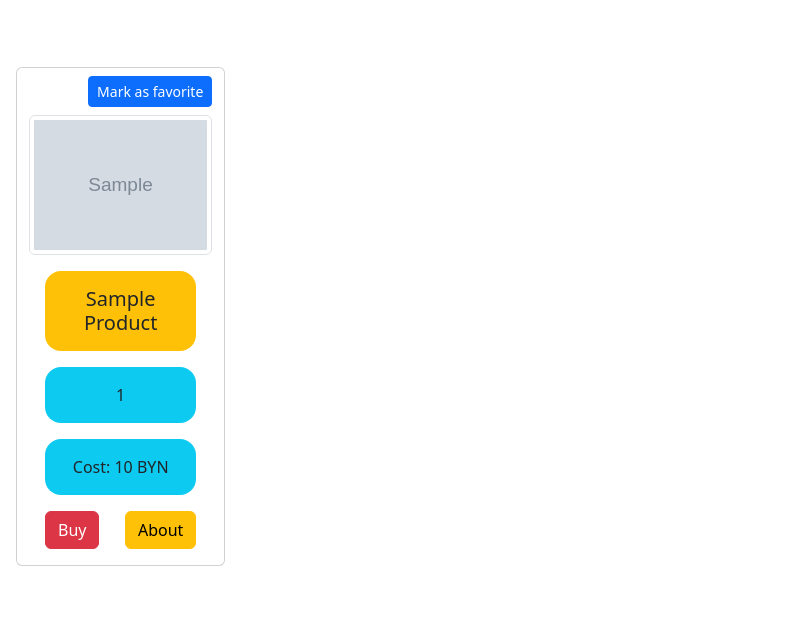
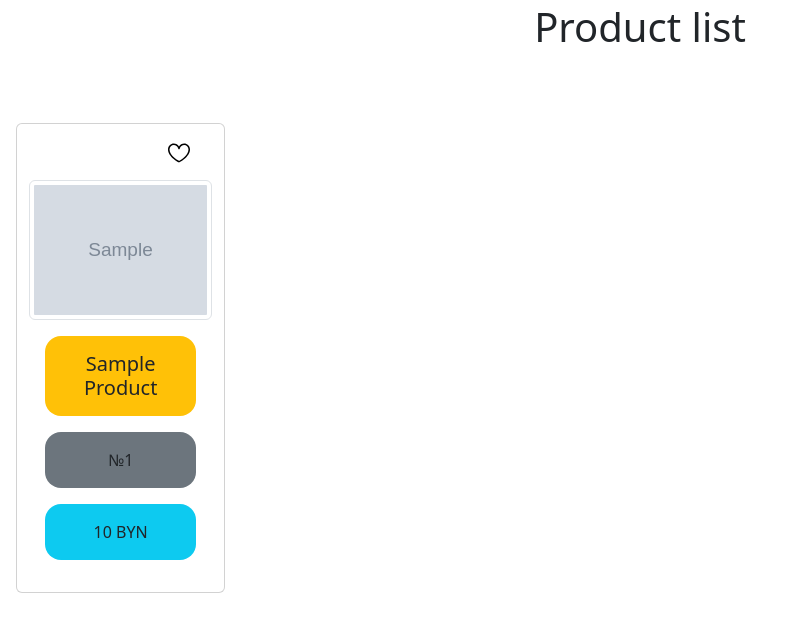
Before and after one commit to DedRobin/my-first-shop, a Django app: template templates/index.html in a window 1280 px wide. Shown: the part 53-685 px from the top of the page, without its empty margins (0-793 px from the left). Run offline with Django 3.2, Linux system fonts and the light colour scheme; the template is opened without the code that fills it: most values are stand-ins (such as "Sample title", 1, 10 or a date in 2020); grey boxes marked "Sample" are stand-in pictures.

Commit message:
added ability to include in 'Favorite'

```diff
--- a/my_first_project/urls.py
+++ b/my_first_project/urls.py
@@ -17,7 +17,7 @@ from django.conf import settings
 from django.contrib import admin
 from django.urls import path
 
-from products.views import products
+from products.views import products, as_favorite
 from users.views import register_user, login_view, logout_view
 
 urlpatterns = [
@@ -26,6 +26,7 @@ urlpatterns = [
     path("register/", register_user, name="register"),
     path("login/", login_view, name="login"),
     path("logout/", logout_view, name="logout"),
+    path("<int:product_id>/as_favorite/", as_favorite, name="as_favorite"),
 ]
 
 if settings.DEBUG:
--- a/templates/header.html
+++ b/templates/header.html
@@ -6,16 +6,23 @@
         </button>
         <div class="collapse navbar-collapse" id="navbarSupportedContent">
             <ul class="navbar-nav me-auto mb-2 mb-lg-0">
-                <li class="nav-item"><a class="nav-link active" aria-current="page" href="{% url 'index' %}">Products</a></li>
+                <li class="nav-item"><a class="nav-link active" aria-current="page"
+                                        href="{% url 'index' %}">Products</a></li>
 
                 {% if email == "Not login" %}
-                    <li class="nav-item"><a class="nav-link" aria-current="page" href="{% url 'register' %}">Register</a></li>
-                    <li class="nav-item"><a class="nav-link" aria-current="page" href="{% url 'login' %}">Login</a></li>
+
+                    <li class="nav-item"><a class="nav-link" aria-current="page"
+                                            href="{% url 'register' %}">Register</a></li>
+                    <li class="nav-item"><a class="nav-link" aria-current="page"
+                                            href="{% url 'login' %}">Login</a></li>
+
+                {% else %}
+
+                    <li class="nav-item"><a class="nav-link" aria-current="page"
+                                            href="{% url 'logout' %}">Logout</a>
+                    </li>
+
                 {% endif %}
-
-            {% if email != "Not login"  %}
-                <li class="nav-item"><a class="nav-link" aria-current="page" href="{% url 'logout' %}">Logout</a></li>
-            {% endif %}
             </ul>
         </div>
         <div>{{ email }}</div>
--- a/templates/index.html
+++ b/templates/index.html
@@ -5,7 +5,7 @@
 {% block content %}
 
     {% include 'header.html' %}
-
+    <h1 class="text-center">Product list</h1>
     <div class="container-fluid row text-center justify-content-between pt-5">
 
         {% for product in product_list %}
--- a/templates/product.html
+++ b/templates/product.html
@@ -1,16 +1,22 @@
 {% load static %}
 
 <div class="card m-3 col-2">
-    <form method="post" class="d-flex text-end justify-content-between py-2" action="{{ product.id }}/favorite/">
+    <form method="post" class="d-md-flex justify-content-md-end m-2" action="{{ product.id }}/as_favorite/">
         {% csrf_token %}
         {% if product.favorite.exists %}
-            <div class="d-inline bg-danger px-2 rounded">Mark</div>
+            <button type="submit" class="btn justify">
+                <svg xmlns="http://www.w3.org/2000/svg" viewBox="0 0 24 24" width="24" height="24">
+                    <path d="M14 20.408c-.492.308-.903.546-1.192.709-.153.086-.308.17-.463.252h-.002a.75.75 0 01-.686 0 16.709 16.709 0 01-.465-.252 31.147 31.147 0 01-4.803-3.34C3.8 15.572 1 12.331 1 8.513 1 5.052 3.829 2.5 6.736 2.5 9.03 2.5 10.881 3.726 12 5.605 13.12 3.726 14.97 2.5 17.264 2.5 20.17 2.5 23 5.052 23 8.514c0 3.818-2.801 7.06-5.389 9.262A31.146 31.146 0 0114 20.408z"></path>
+                </svg>
+            </button>
         {% else %}
-            <div></div>
+            <button type="submit" class="btn">
+                <svg xmlns="http://www.w3.org/2000/svg" viewBox="0 0 24 24" width="24" height="24">
+                    <path fill-rule="evenodd"
+                          d="M6.736 4C4.657 4 2.5 5.88 2.5 8.514c0 3.107 2.324 5.96 4.861 8.12a29.66 29.66 0 004.566 3.175l.073.041.073-.04c.271-.153.661-.38 1.13-.674.94-.588 2.19-1.441 3.436-2.502 2.537-2.16 4.861-5.013 4.861-8.12C21.5 5.88 19.343 4 17.264 4c-2.106 0-3.801 1.389-4.553 3.643a.75.75 0 01-1.422 0C10.537 5.389 8.841 4 6.736 4zM12 20.703l.343.667a.75.75 0 01-.686 0l.343-.667zM1 8.513C1 5.053 3.829 2.5 6.736 2.5 9.03 2.5 10.881 3.726 12 5.605 13.12 3.726 14.97 2.5 17.264 2.5 20.17 2.5 23 5.052 23 8.514c0 3.818-2.801 7.06-5.389 9.262a31.146 31.146 0 01-5.233 3.576l-.025.013-.007.003-.002.001-.344-.666-.343.667-.003-.002-.007-.003-.025-.013A29.308 29.308 0 0110 20.408a31.147 31.147 0 01-3.611-2.632C3.8 15.573 1 12.332 1 8.514z"></path>
+                </svg>
+            </button>
         {% endif %}
-        <button type="submit" class="btn btn-primary btn-sm">
-            Mark as favorite
-        </button>
     </form>
     {% if product.image %}
         <img src="{{ product.image.url }}" class="img-fluid img-thumbnail" alt="{{ product.title }}">
@@ -19,15 +25,15 @@
     {% endif %}
     <div class="card-body">
         <h5 class="card-title text-center bg-warning rounded-4 p-3">{{ product.title|title }}</h5>
-        <div class="card-text bg-info rounded-4 py-3 my-3">{{ product.external_id }}</div>
-        <div class="card-text bg-info rounded-4 py-3 my-3">Cost: {{ product.cost }} BYN</div>
-        <div class="d-flex justify-content-between">
-            <button type="button" class="d-block btn btn-danger">Buy</button>
-            <form class="d-block" method="get" action="about/">
-                <button type="submit" class="btn btn-warning" name="id" value={{ product.id }}>
-                    About
-                </button>
-            </form>
-        </div>
+        <div class="card-text bg-secondary rounded-4 py-3 my-3">№{{ product.external_id }}</div>
+        <div class="card-text bg-info rounded-4 py-3 my-3">{{ product.cost }} BYN</div>
+        {#        <div class="d-flex justify-content-between">#}
+        {#            <button type="button" class="d-block btn btn-danger">Buy</button>#}
+        {#            <form class="d-block" method="get" action="about/">#}
+        {#                <button type="submit" class="btn btn-warning" name="id" value={{ product.id }}>#}
+        {#                    About#}
+        {#                </button>#}
+        {#            </form>#}
+        {#        </div>#}
     </div>
 </div>
--- a/users/views.py
+++ b/users/views.py
@@ -21,7 +21,7 @@ def register_user(request):
                 return redirect("/")
     else:
         form = RegisterForm()
-    return render(request, "register.html", {"form": form})
+    return render(request, "register.html", {"form": form, "email": "Not login"})
 
 
 def login_view(request):
@@ -38,7 +38,7 @@ def login_view(request):
             return redirect("index")
     else:
         form = LoginForm()
-    return render(request, "login_view.html", {"form": form})
+    return render(request, "login_view.html", {"form": form, "email": "Not login"})
 
 
 def logout_view(request):
```
Also changed, not shown: products/admin.py (+8 -1 lines), products/models.py (+14 -0 lines), products/views.py (+17 -2 lines).
